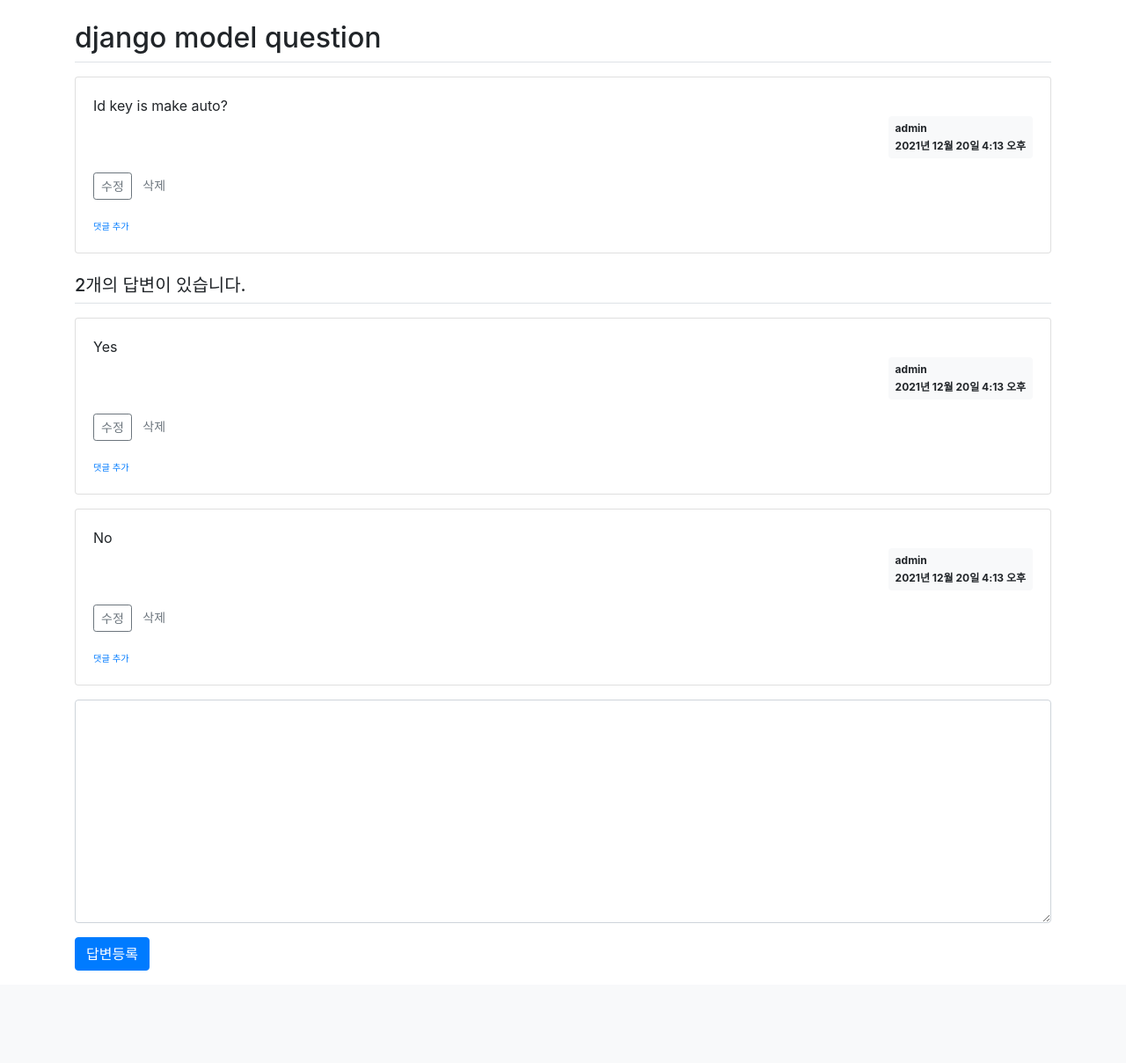
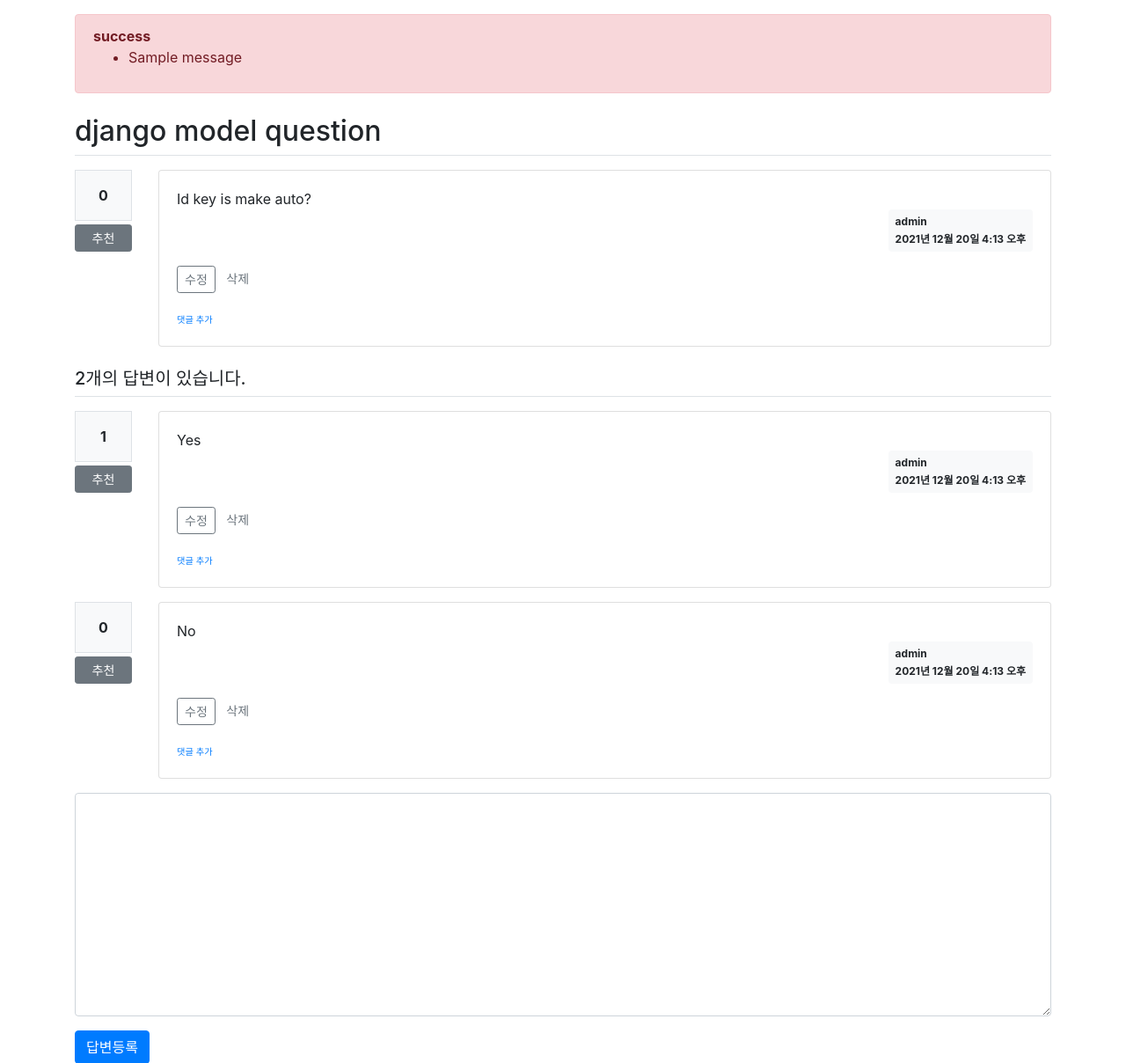
Before and after one commit to giho5374/django, a Django app: page /pybo/answer/create/2/ in a window 1280 px wide. Shown: the part 57-1265 px from the top of the page at 88% size. Before the commit the page ends 1160 px from the top, so only its background shows below. Run offline with Django 4.2, Linux system fonts and the light colour scheme; a user stored in the database is signed in; data comes from the database, SQL or seed files in the repository; both versions use the stored data as it was after the commit; tables that the repository leaves empty hold one stand-in row (values such as "Sample post"); one stand-in notice (Sample message) is shown; some libraries are stand-ins or nearby versions.

Commit message:
recommend fun add

```diff
--- a/config/urls.py
+++ b/config/urls.py
@@ -16,7 +16,7 @@ Including another URLconf
 # url 꾸러미들.
 
 from django.contrib import admin
-from django.urls import path,include
+from django.urls import path, include
 from pybo.views import base_views # pybo의 views
 
 urlpatterns = [
--- a/pybo/models.py
+++ b/pybo/models.py
@@ -1,27 +1,36 @@
 from django.db import models
-from django.contrib.auth.models import User
+from django.contrib.auth.models import User  # 회원가입 모델
+
+
 # Create your models here.
 
 class Question(models.Model):
-    subject = models.CharField(max_length=200) # 글자 수 제한하려면 charField
-    content = models.TextField() # 글자수 제한 X
-    create_date = models.DateTimeField() # 시간
+    subject = models.CharField(max_length=200)  # 글자 수 제한하려면 charField
+    content = models.TextField()  # 글자수 제한 X
+    create_date = models.DateTimeField()  # 시간
     modify_date = models.DateTimeField(null=True, blank=True)  # blank = True 로 form.is_valid에서 오류 X
-    author = models.ForeignKey(User, on_delete=models.CASCADE)
-    def __str__(self): # Question.objects.all에 보기 편한 format
+    author = models.ForeignKey(User, on_delete=models.CASCADE,  # 작성자는 User를 외래키로 받음.
+                               related_name='author_question')
+    voter = models.ManyToManyField(User, related_name='voter_question')
+
+    def __str__(self):  # Question.objects.all에 보기 편한 format
         return self.subject
 
+
 class Answer(models.Model):
-    question = models.ForeignKey(Question,on_delete=models.CASCADE) # 질문에 대한 답변이므로 foreinkey , 질문과 함께 삭제
+    question = models.ForeignKey(Question, on_delete=models.CASCADE)  # 질문에 대한 답변이므로 foreinkey , 질문과 함께 삭제
     content = models.TextField()
     create_date = models.DateTimeField()
-    modify_date = models.DateTimeField(null=True,blank=True)
-    author = models.ForeignKey(User, on_delete=models.CASCADE)
+    modify_date = models.DateTimeField(null=True, blank=True)
+    author = models.ForeignKey(User, on_delete=models.CASCADE,
+                               related_name='author_answer')
+    voter = models.ManyToManyField(User, related_name='voter_answer')
+
 
 class Comment(models.Model):
-    author = models.ForeignKey(User,on_delete=models.CASCADE)
+    author = models.ForeignKey(User, on_delete=models.CASCADE)
     content = models.TextField()
     create_date = models.DateTimeField()
-    modify_date = models.DateTimeField(null=True,blank=True)
-    question = models.ForeignKey(Question,null=True, blank=True, on_delete=models.CASCADE)
-    answer = models.ForeignKey(Answer,null=True,blank=True,on_delete=models.CASCADE)
+    modify_date = models.DateTimeField(null=True, blank=True)
+    question = models.ForeignKey(Question, null=True, blank=True, on_delete=models.CASCADE)
+    answer = models.ForeignKey(Answer, null=True, blank=True, on_delete=models.CASCADE)
--- a/pybo/urls.py
+++ b/pybo/urls.py
@@ -1,5 +1,5 @@
 from django.urls import path
-from .views import base_views,question_views,answer_views,comment_views
+from .views import base_views,question_views,answer_views,comment_views, vote_views
 
 app_name = 'pybo' # pybo의 namespace
 
@@ -30,4 +30,6 @@ urlpatterns = [
     path('comment/create/answer/<int:answer_id>/', comment_views.comment_create_answer, name = 'comment_create_answer'),
     path('comment/modify/answer/<int:comment_id>/', comment_views.comment_modify_answer, name = 'comment_modify_answer'),
     path('comment/delete/answer/<int:comment_id>/', comment_views.comment_delete_answer, name = 'comment_delete_answer'),
+    path('vote/question/<int:question_id>',vote_views.vote_question,name = 'vote_question'),
+    path('vote/answer/<int:answer_id>',vote_views.vote_answer,name = 'vote_answer'),
 ]
--- a/templates/pybo/question_detail.html
+++ b/templates/pybo/question_detail.html
@@ -1,8 +1,27 @@
 {% extends 'base.html' %}
 {% block content %}
 <div class="container my-3">
+<!--    사용자 오류 표시-->
+    {% if messages %}
+    <div class="alert alert-danger my-3" role="alert">
+        {% for message in messages %}
+            <strong>{{ message.tags }}</strong>
+        <ul><li>{{ message.message }}</li></ul>
+        {% endfor %}
+    </div>
+    {% endif %}
     <h2 class="border-bottom py-2">{{ question.subject }}</h2>
-    <div class="card my-3">
+    <div class="row my-3">
+        <div class="col-1"><!-- 추천 영역 -->
+            <div class="bg-light text-center p-3 border font-weight-bolder mb-1">
+                {{ question.voter.count }}
+            </div>
+            <a href="#" data-uri="{% url 'pybo:vote_question' question.id %}"
+               class="recommend btn btn-sm btn-secondary btn-block my-1">추천</a>
+        </div>
+        <div class="col-11">
+<!--            기존 내용-->
+            <div class="card">
                 <div class="card-body">
                     <div class="card-text" style="white-space: pre-line;">{{ question.content }}</div>
                     <div class="d-flex justify-content-end">
@@ -55,9 +74,20 @@
                     <!--질문 댓글 끝-->
                 </div>
             </div>
+        </div>
+    </div>
     <h5 class="border-bottom my-3 py-2">{{question.answer_set.count}}개의 답변이 있습니다.</h5>
     {% for answer in question.answer_set.all %}
-    <div class="card my-3">
+    <div class="row my-3">
+        <div class="col-1"> <!--        추천영역-->
+            <div class="bg-light text-center p-3 border font-weight-bolder mb-1">
+                {{ answer.voter.count }}
+            </div>
+            <a href="#" data-uri="{% url 'pybo:vote_answer' answer.id %}"
+            class="recommend btn btn-sm btn-secondary btn-block my-1">추천</a>
+        </div>
+    <div class="col-11">
+        <div class="card"> <!-- 답변 영역-->
             <div class="card-body">
                 <div class="card-text" style="white-space: pre-line;">{{ answer.content }}</div>
                 <div class="d-flex justify-content-end">
@@ -96,6 +126,7 @@
                             <a href="#" class="small delete" data-uri="{% url 'pybo:comment_delete_answer' comment.id %}">삭제</a>
                             {% endif %}
                         </div>
+
                     {% endfor %}
                 </div>
                 {% endif %}
@@ -103,6 +134,8 @@
                     <a href="{% url 'pybo:comment_create_answer' answer.id %}" class="small"><small>댓글 추가</small></a>
                 </div>
     <!--            답변 댓글 끝-->
+               </div>
+             </div>
         </div>
     </div>
     {% endfor %}
@@ -135,6 +168,11 @@ $(document).ready(function(){
             location.href = $(this).data('uri');
         }
     });
+    $(".recommend").on('click', function(){
+        if(confirm("정말로 추천하시겠습니까?")){
+            location.href = $(this).data('uri');
+        }
+    });
 });
 </script>
 {% endblock %}
```
Also changed, not shown: pybo/views/answer_views.py (+9 -9 lines), pybo/views/base_views.py (+11 -10 lines), pybo/views/comment_views.py (+13 -13 lines), pybo/views/question_views.py (+11 -9 lines), pybo/views/vote_views.py (added, +29 -0 lines), templates/pybo/question_list.html (+8 -0 lines), db.sqlite3, pybo/migrations/0009_auto_20220105_1651.py (added). Lines whose indentation alone changed are shown as unchanged.
